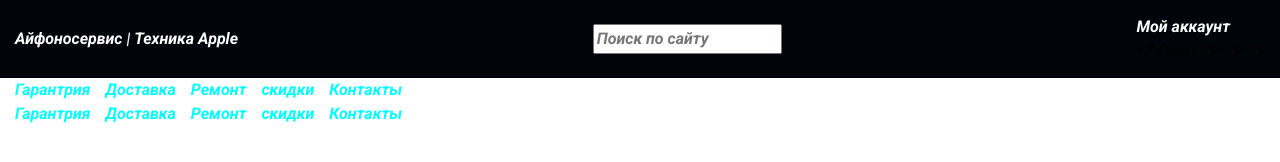
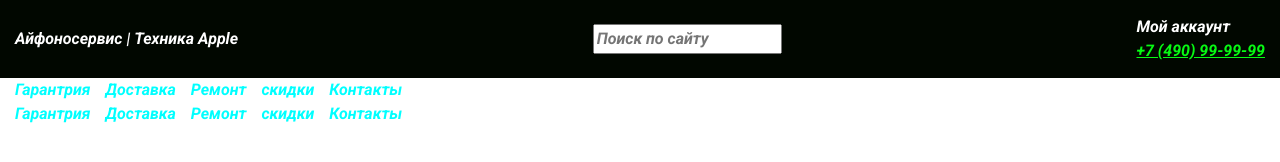
Before and after one commit to Drygz/Vladimir-khrushchev, a plain HTML site: page 1-home.html in a window 1280 px wide. Drawn offline with Linux system fonts and the light colour scheme.

Commit message:
Update style.css

```diff
--- a/style.css
+++ b/style.css
@@ -11,7 +11,7 @@ header {
 }
 
 header a {
-    color: rgb(2, 2, 2);
+    color: rgb(7, 250, 19);
 }
 
 header a:hover {
@@ -22,7 +22,7 @@ header .top {
     display: flex;
     justify-content: space-between;
     align-items: center;
-    background-color: rgb(1, 4, 10);
+    background-color: rgb(1, 7, 0);
     padding: 15px;
 }
 
```
